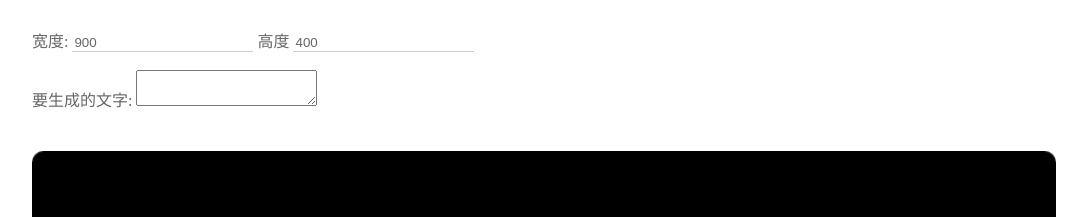
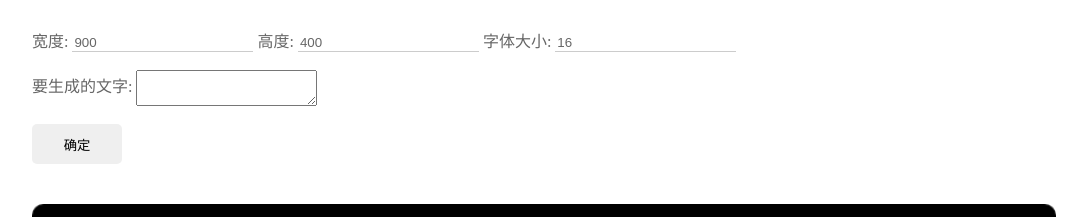
Before and after one commit to mrrs878/gifMaker, a plain HTML site: page index.html in a window 1280 px wide. Shown: the top 217 px of the page, without its empty margins (96-1183 px from the left). Drawn offline with Linux system fonts and the light colour scheme.

Commit message:
style: 优化部分样式

```diff
--- a/assets/index.css
+++ b/assets/index.css
@@ -1,8 +1,16 @@
-input {
+:root {
+  --blue: #3498db;
+}
+
+.input {
   border: none;
   outline: none;
   border-bottom: 1px solid #ccc;
   color: #666;
+  transition: all ease 0.3s;
+}
+.input:focus {
+  border-bottom: 1px solid var(--blue);
 }
 
 .container {
@@ -16,3 +24,23 @@ input {
 .options-c {
   margin-bottom: 40px;
 }
+
+.input-str {
+  vertical-align: middle;
+}
+
+.btn {
+  border: none;
+  width: 90px;
+  height: 40px;
+  border-radius: 5px;
+  transition: all ease 0.3s;
+}
+.btn:hover {
+  cursor: pointer;
+  background: var(--blue);
+  color: #fff;
+}
+.btn:active {
+  opacity: 0.8;
+}
--- a/index.html
+++ b/index.html
@@ -1,7 +1,7 @@
 <!--
  * @Author: your name
  * @Date: 2021-04-27 10:47:19
- * @LastEditTime: 2021-04-27 19:02:28
+ * @LastEditTime: 2021-04-27 19:12:51
  * @LastEditors: Please set LastEditors
  * @Description: In User Settings Edit
  * @FilePath: /gif-maker/index.html
@@ -21,16 +21,21 @@
   <main class="container">
     <img src="./assets/point.png" style="display: none;" id="pointImg" alt="" srcset="">
     <div class="options-c">
-      <label for="width">宽度:</label>
-      <input name="width" type="number" placeholder="请输入宽度" value="900" />
-      <label for="height">高度</label>
-      <input name="height" type="number" placeholder="请输入高度" value="400" />
+      <label for="width">宽度: </label>
+      <input class="input" name="width" type="number" placeholder="请输入宽度" value="900" />
+      <label for="height">高度: </label>
+      <input class="input" name="height" type="number" placeholder="请输入高度" value="400" />
+      <label for="fontSize">字体大小: </label>
+      <input class="input" name="fontSize" type="number" placeholder="字体大小" value="16" />
       <br />
       <br />
       <label for="inputStr">
         要生成的文字:
       </label>
-      <textarea name="inputStr"></textarea>
+      <textarea class="input-str" name="inputStr"></textarea>
+      <br />
+      <br />
+      <button class="btn">确定</button>
     </div>
     <canvas width="900" height="400" id="typed"></canvas>
   </main>
```
